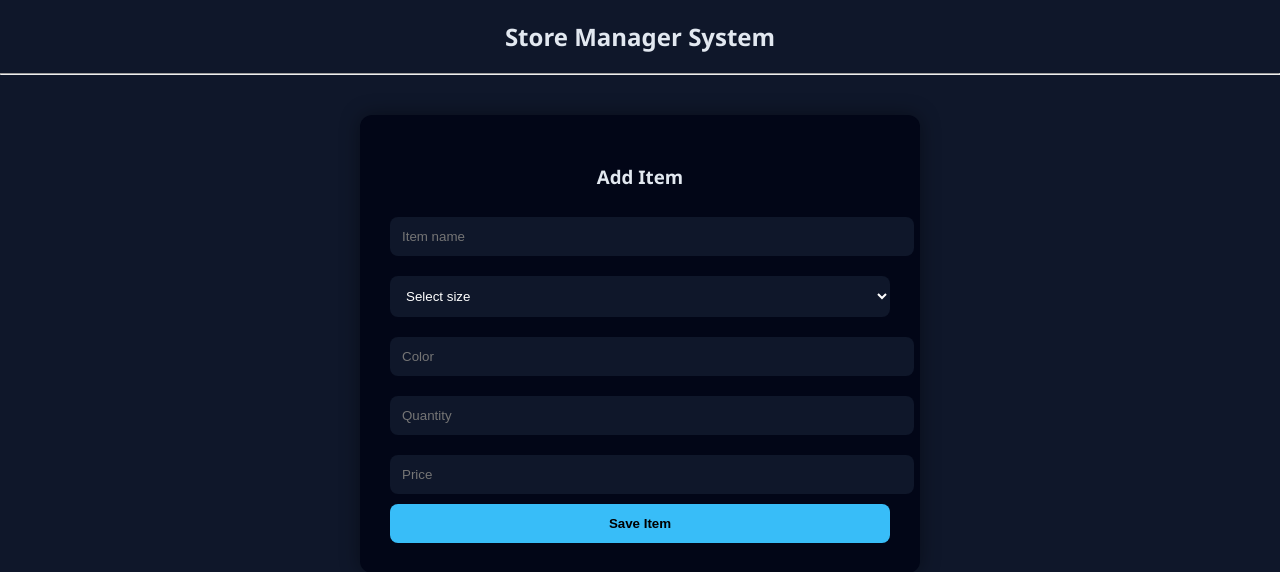
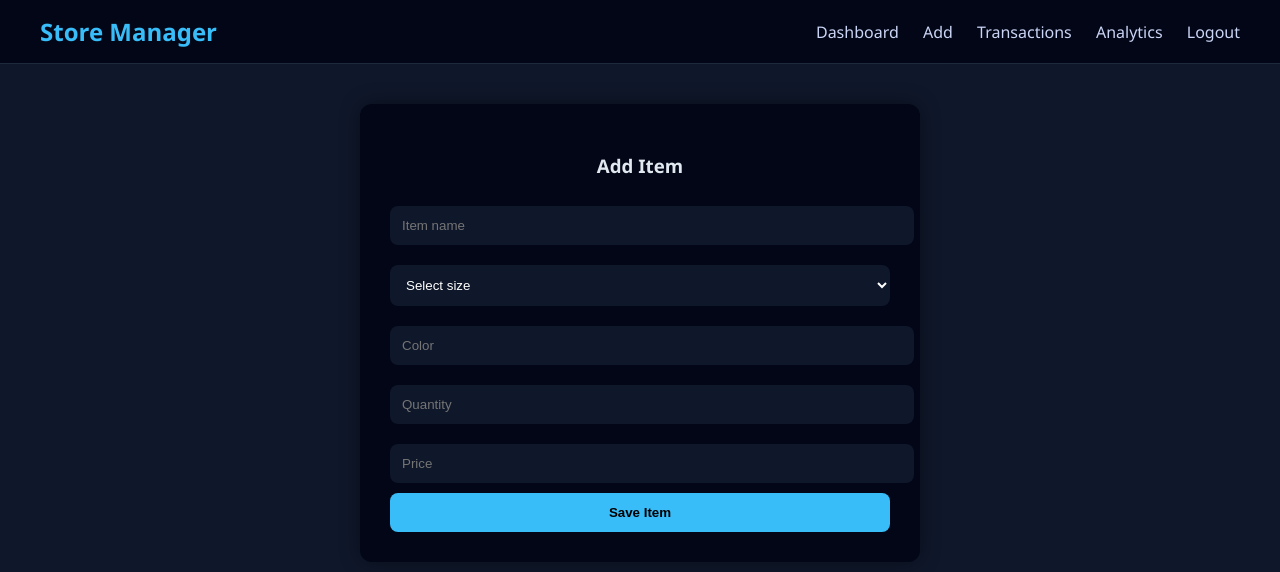
Before and after one commit to manojar346-hue/Clothes-, a Flask app: page /add_item in a window 1280 px wide. Shown: the top 572 px of the page. Run offline with Flask 3, Linux system fonts and the light colour scheme; the visitor is signed in with stand-in values (Sample User, id 1).

Commit message:
Update base.html

```diff
--- a/templates/base.html
+++ b/templates/base.html
@@ -6,11 +6,18 @@
 </head>
 <body>
 
-<h2 style="text-align:center;">Store Manager System</h2>
-<hr>
+<div class="navbar">
+    <h2>Store Manager</h2>
+    <div>
+        <a href="/dashboard">Dashboard</a>
+        <a href="/add_item">Add</a>
+        <a href="/transactions">Transactions</a>
+        <a href="/analytics">Analytics</a>
+        <a href="/logout">Logout</a>
+    </div>
+</div>
 
-{% block content %}
-{% endblock %}
+{% block content %}{% endblock %}
 
 </body>
 </html>
```
